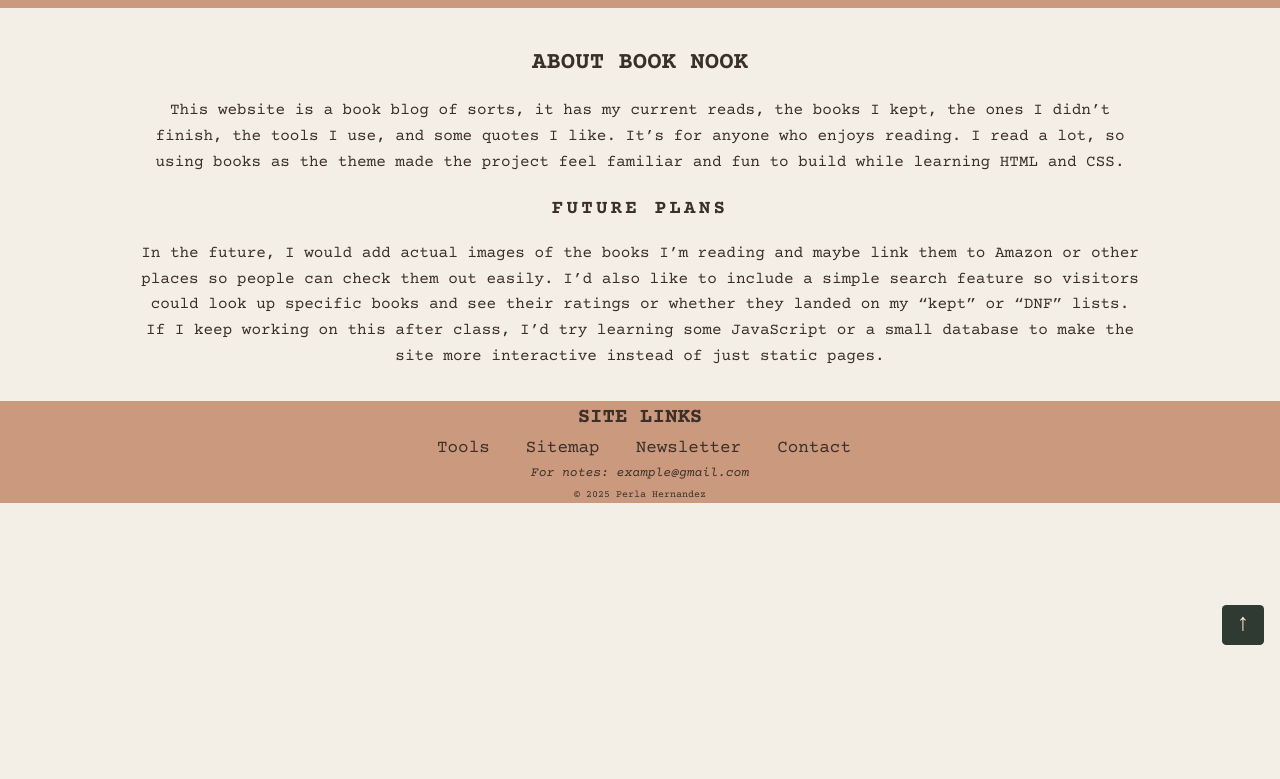
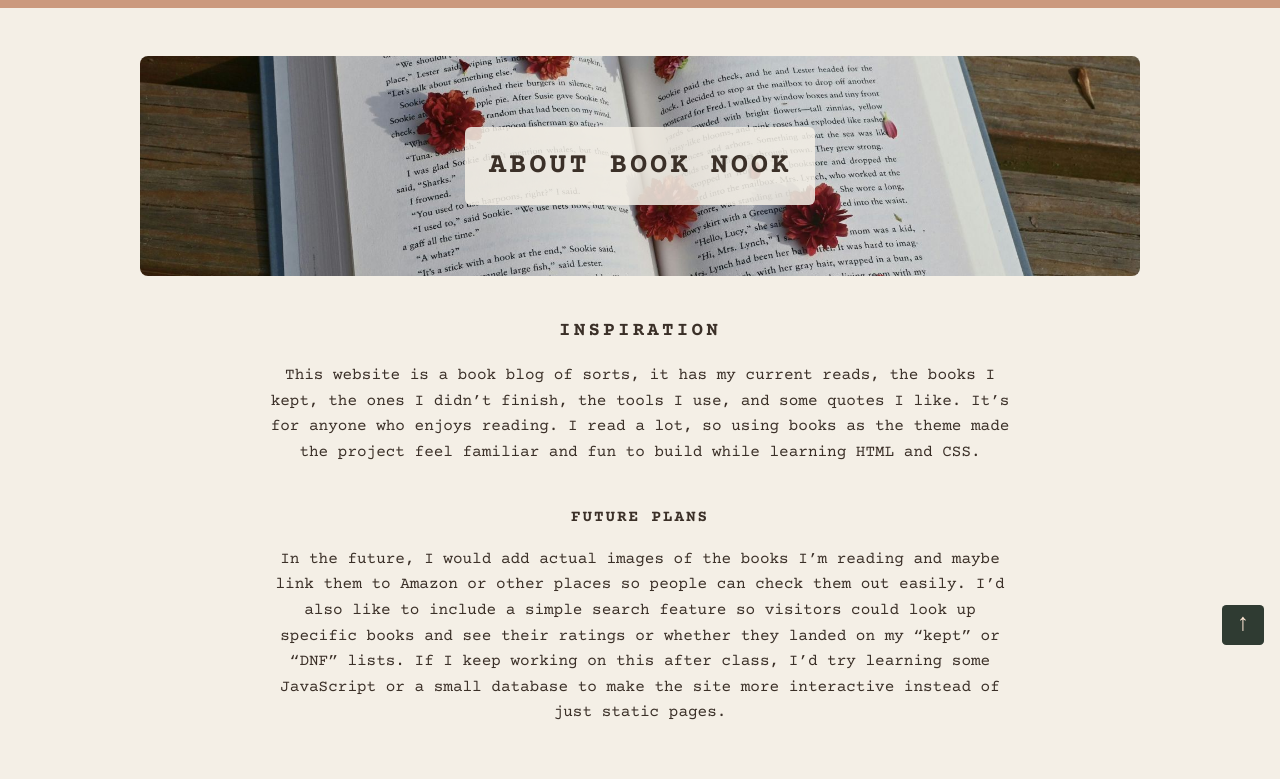
Before and after one commit to CIT85/perlah-pub, a plain HTML site: page final/about.html in a window 1280 px wide. Shown: the part 75-854 px from the top of the page. Before the commit the page ends 800 px from the top, so only its background shows below. Drawn offline with nearby package versions, Linux system fonts and the light colour scheme.

Commit message:
added hero image with background-size cover

```diff
--- a/final/about.html
+++ b/final/about.html
@@ -11,6 +11,7 @@
     <link rel="stylesheet" href="css/style.css" type="text/css">
 </head>
 
+<!--Section 1: Nav-->
 
 <body id="top">
     <header>
@@ -31,9 +32,14 @@
             </ul>
         </nav>
     </header>
-    <main class="about-page">
-        <section class="about">
+    <main>
+
+        <section class="about-hero">
             <h2>About Book Nook</h2>
+        </section>
+
+        <section class="about-content">
+            <h3>Inspiration</h3>
             <p>
                 This website is a book blog of sorts, it has my current reads, the books I kept, the ones I didn’t
                 finish, the tools I use, and some quotes I like. It’s for anyone who enjoys reading. I read a lot, so
@@ -42,10 +48,11 @@
             </p>
         </section>
 
-        <section>
-            <h3>
+
+        <section class="about-future">
+            <h4>
                 Future Plans
-            </h3>
+            </h4>
             <p>In the future, I would add actual images of the books I’m reading and maybe link them to Amazon or
                 other places so people can check them out easily. I’d also like to include a simple search feature so
                 visitors could look up specific books and see their ratings or whether they landed on my “kept” or
@@ -55,7 +62,7 @@
     </main>
 
 
-    <!--Section 3: Footer-->
+
     <footer>
         <nav>
             <h2 class="no-underline">Site Links</h2>
--- a/final/css/style.css
+++ b/final/css/style.css
@@ -88,8 +88,7 @@ header nav a {
     text-decoration: none;
     color: #3B3028;
     text-transform: uppercase;
-    font-size: 0.9rem;
-    letter-spacing: 0.06em;
+    font-size: 1rem;
     white-space: nowrap;
 }
 
@@ -218,7 +217,7 @@ img {
 }
 
 /* ---- HOME PAGE ---- */
-/* WELCOME STYLING */
+
 .hero-layout {
     display: grid;
     grid-template-columns: 1fr;
@@ -402,7 +401,6 @@ img {
     margin: 2.5rem auto 2.5rem;
     display: grid;
     grid-template-columns: 1fr;
-    /* mobile: 1 column */
     gap: 2rem;
     text-align: left;
     position: relative;
@@ -710,12 +708,56 @@ h4 {
     font-size: 0.9rem;
 }
 
+
+/* ---- ABOUT PAGE ---- */
+.about-page {
+    margin-bottom: 3rem;
+}
+
+.about-hero {
+    margin: 2rem auto 2.5rem;
+    min-height: 220px;
+    border-radius: 8px;
+
+    background-image: url("../img/about-hero.jpg");
+    background-size: cover;
+    background-position: center;
+    background-repeat: no-repeat;
+    display: flex;
+    align-items: center;
+    justify-content: center;
+}
+
+.about-hero h2 {
+    margin: 0;
+    padding: 1rem 1.5rem;
+    text-align: center;
+    font-size: 1.8rem;
+    letter-spacing: 0.18rem;
+    background-color: rgba(244, 239, 230, 0.85);
+    border-radius: 6px;
+}
+
+
+.about-content,
+.about-future {
+    max-width: 750px;
+    margin: 0 auto 2.5rem;
+    padding: 0 1rem;
+}
+
+
+.about-content h3,
+.about-future h3 {
+    text-align: center;
+    margin-bottom: 0.5rem;
+}
+
+
 /* ---- NEWSLETTER PAGE ---- */
-/* INTRO STYLING*/
 .intro {
     margin: 2rem auto 3rem;
     text-align: left;
-    /* overrides global settings*/
 }
 
 .intro-hd {
@@ -723,7 +765,6 @@ h4 {
 }
 
 .intro-content {
-    /* keeps things side by side*/
     display: flex;
     flex-direction: column;
     align-items: flex-start;
@@ -751,7 +792,6 @@ h4 {
     flex: 1 1 auto;
 }
 
-/* FOCUS STYLING*/
 .focus {
     margin: 0 auto 3rem;
     display: grid;
@@ -779,7 +819,6 @@ h4 {
     line-height: 1.5;
 }
 
-/* REOCCURRENCE STYLING*/
 .reoccurrence {
     margin: 0 auto 3rem;
     display: grid;
@@ -933,7 +972,6 @@ h4 {
     text-align: left;
 }
 
-/* intro text similar to other pages */
 .contact-intro {
     max-width: 650px;
     margin: 0 auto 2rem;
@@ -949,7 +987,6 @@ h4 {
     line-height: 1.6;
 }
 
-/* simple card like other sections */
 .contact-form {
     max-width: 650px;
     margin: 0 auto;
@@ -977,7 +1014,6 @@ h4 {
     text-align: center;
 }
 
-/* list used instead of divs */
 .form-list {
     list-style-type: none;
     padding: 0;
```
Also changed, not shown: final/img/about-hero.jpg (added).
